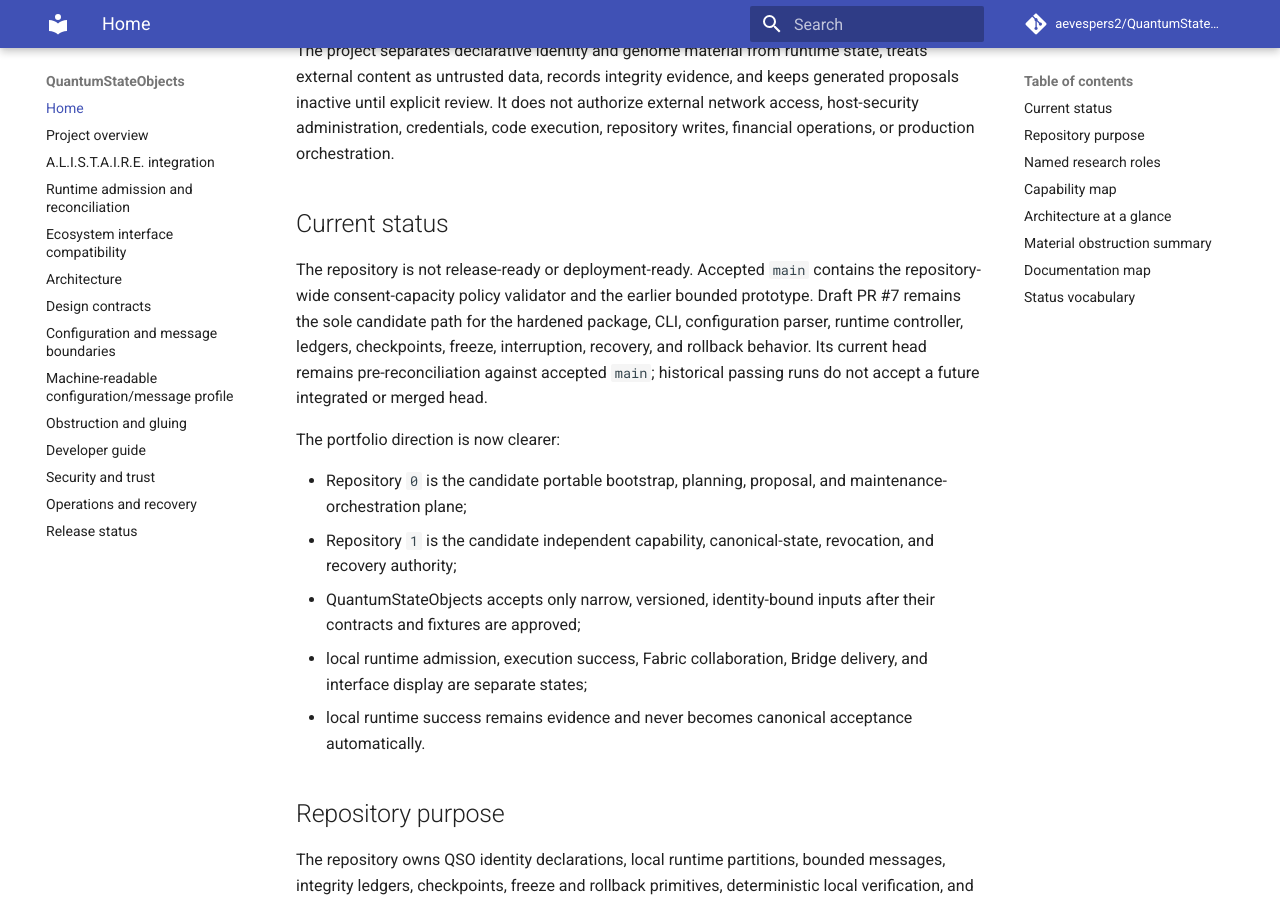
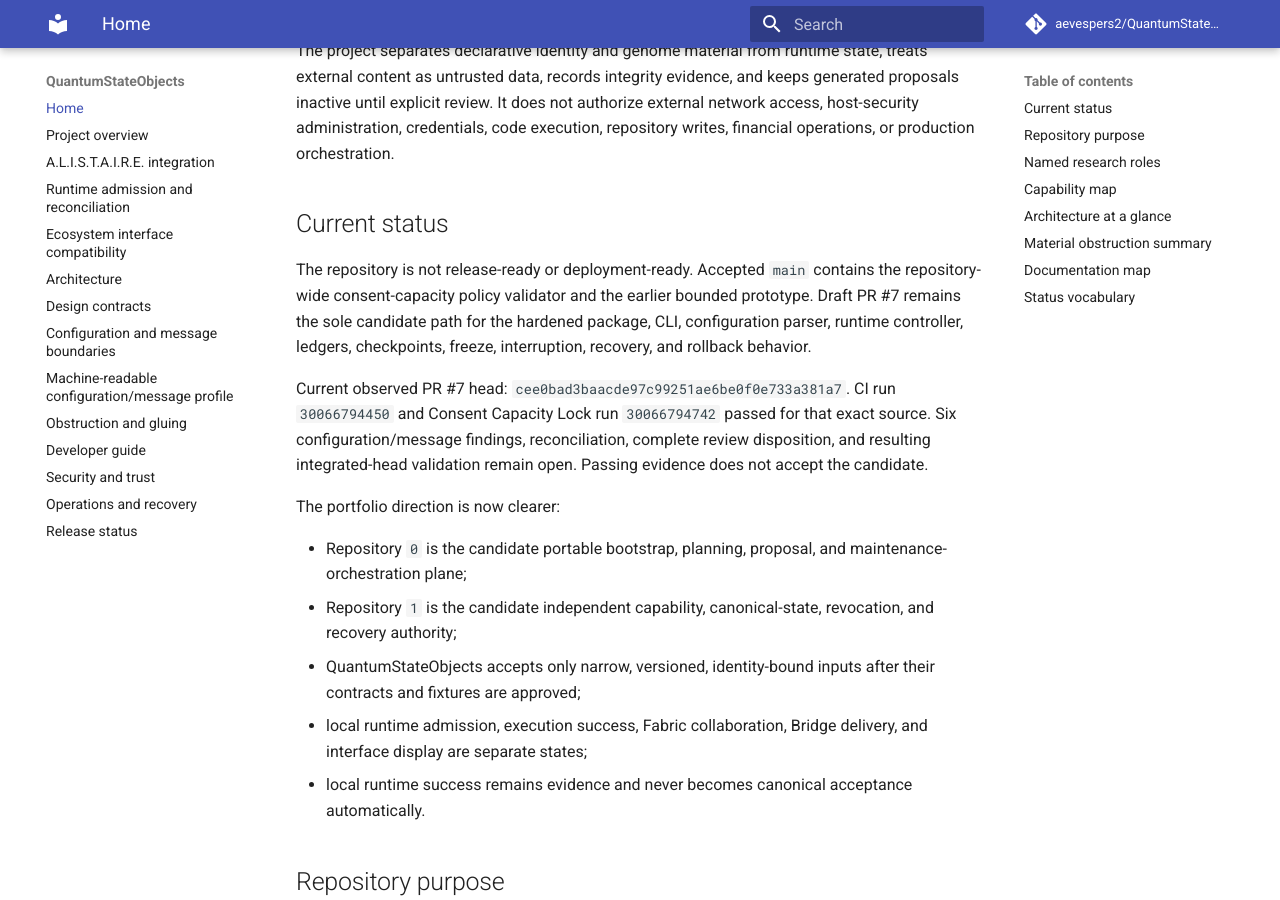
Before and after one commit to aevespers2/QuantumStateObjects, an MkDocs documentation site: the page built from docs/index.md, in a window 1280 px wide and 900 px high, scrolled down 378 px. Built offline with MkDocs 1.6.1 and Material for MkDocs 9.7.7, drawn with Linux system fonts in a browser that asks for light colours; comment, search, counter and statistics services are not loaded; some of the changed text lies outside the part shown.

Commit message:
docs: surface configuration and message boundaries on Pages home

```diff
--- a/docs/index.md
+++ b/docs/index.md
@@ -8,7 +8,9 @@
 
 ## Current status
 
-The repository is not release-ready or deployment-ready. Accepted `main` contains the repository-wide consent-capacity policy validator and the earlier bounded prototype. Draft PR #7 remains the sole candidate path for the hardened package, CLI, configuration parser, runtime controller, ledgers, checkpoints, freeze, interruption, recovery, and rollback behavior. Its current head remains pre-reconciliation against accepted `main`; historical passing runs do not accept a future integrated or merged head.
+The repository is not release-ready or deployment-ready. Accepted `main` contains the repository-wide consent-capacity policy validator and the earlier bounded prototype. Draft PR #7 remains the sole candidate path for the hardened package, CLI, configuration parser, runtime controller, ledgers, checkpoints, freeze, interruption, recovery, and rollback behavior.
+
+Current observed PR #7 head: `cee0bad3baacde97c99251ae6be0f0e733a381a7`. CI run `30066794450` and Consent Capacity Lock run `30066794742` passed for that exact source. Six configuration/message findings, reconciliation, complete review disposition, and resulting integrated-head validation remain open. Passing evidence does not accept the candidate.
 
 The portfolio direction is now clearer:
 
@@ -43,7 +45,8 @@
 | Repository-wide consent-capacity policy validator | Accepted on `main` | Exact-head tested and merged before this documentation branch |
 | Installable package and `qso-run` CLI | Candidate in PR #7 | Draft, unmerged, and not release-authorized |
 | Strict local configuration validation | Candidate in PR #7 | Under active correctness review |
-| Runtime controller and integrity ledgers | Candidate in PR #7 | Tested historically; current integrated-head acceptance is absent |
+| Configuration/message failure-boundary profile | Documentation candidate | Defines validation order, six open findings, failure evidence, and atomicity without changing runtime behavior |
+| Runtime controller and integrity ledgers | Candidate in PR #7 | Current exact-head evidence exists; integrated-head acceptance is absent |
 | A.L.I.S.T.A.I.R.E. subsystem contract | Documentation candidate | Runtime/evidence role and denied authority are explicit |
 | Runtime admission and reconciliation profile | Documentation candidate | Separates proposal, quarantine, capability, admission, execution, receipt, and canonical reconciliation |
 | QSO-FABRIC declaration-level compatibility corpus | Independently reproduced candidate | Exact producer fixture is consumed by a separate evaluator; real namespace and payload compatibility remain blocked |
@@ -79,15 +82,19 @@
 
 The portfolio now has candidate records for proposals, quarantine admissions, capabilities, source observations, interpretations, execution receipts, transports, review projections, and reconciliation, but it still lacks one accepted namespace and schema set proving those records cannot collapse into a single misleading status.
 
+At the local boundary, malformed configuration or messages can compose safely only when decode, exact shape/type, canonical identity, limit, integrity, replay, capacity, and authority checks complete before state mutation—or when complete restoration is independently proven. The current six PR #7 findings remain explicit rather than being inferred away by successful historical runs.
+
 The QSO-FABRIC declaration-level corpus has been reproduced independently, but the names `qso-event-ledger` and `qso-runtime-report` still overlap runtime-local and Fabric-level semantics. Byte identity and matching synthetic outcomes do not resolve payload ownership. Pairwise agreement is insufficient: Repository `0` → Repository `1` → runtime, genome → runtime → Fabric, Seeker → temporal/Digitalis → runtime, runtime → Fabric → Repository `1`, runtime → Bridge → interface, and freeze → revocation → recovery all require deterministic triple-overlap witnesses.
 
-See [Runtime admission and reconciliation profile](runtime-admission-and-reconciliation-profile.md), [Ecosystem interface compatibility](ecosystem-interface-compatibility.md), and [Obstruction and gluing analysis](obstruction-and-gluing.md).
+See [Runtime admission and reconciliation profile](runtime-admission-and-reconciliation-profile.md), [Configuration and message boundaries](configuration-and-message-boundaries.md), [Ecosystem interface compatibility](ecosystem-interface-compatibility.md), and [Obstruction and gluing analysis](obstruction-and-gluing.md).
 
 ## Documentation map
 
 - [Project overview](project-overview.md)
 - [A.L.I.S.T.A.I.R.E. integration](alistaire-integration.md)
 - [Runtime admission and reconciliation profile](runtime-admission-and-reconciliation-profile.md)
+- [Configuration and message boundaries](configuration-and-message-boundaries.md)
+- [Machine-readable configuration/message profile](configuration-message-boundary-v1.json)
 - [Ecosystem interface compatibility](ecosystem-interface-compatibility.md)
 - [Architecture](architecture.md)
 - [Design contracts](design-contracts.md)
```
